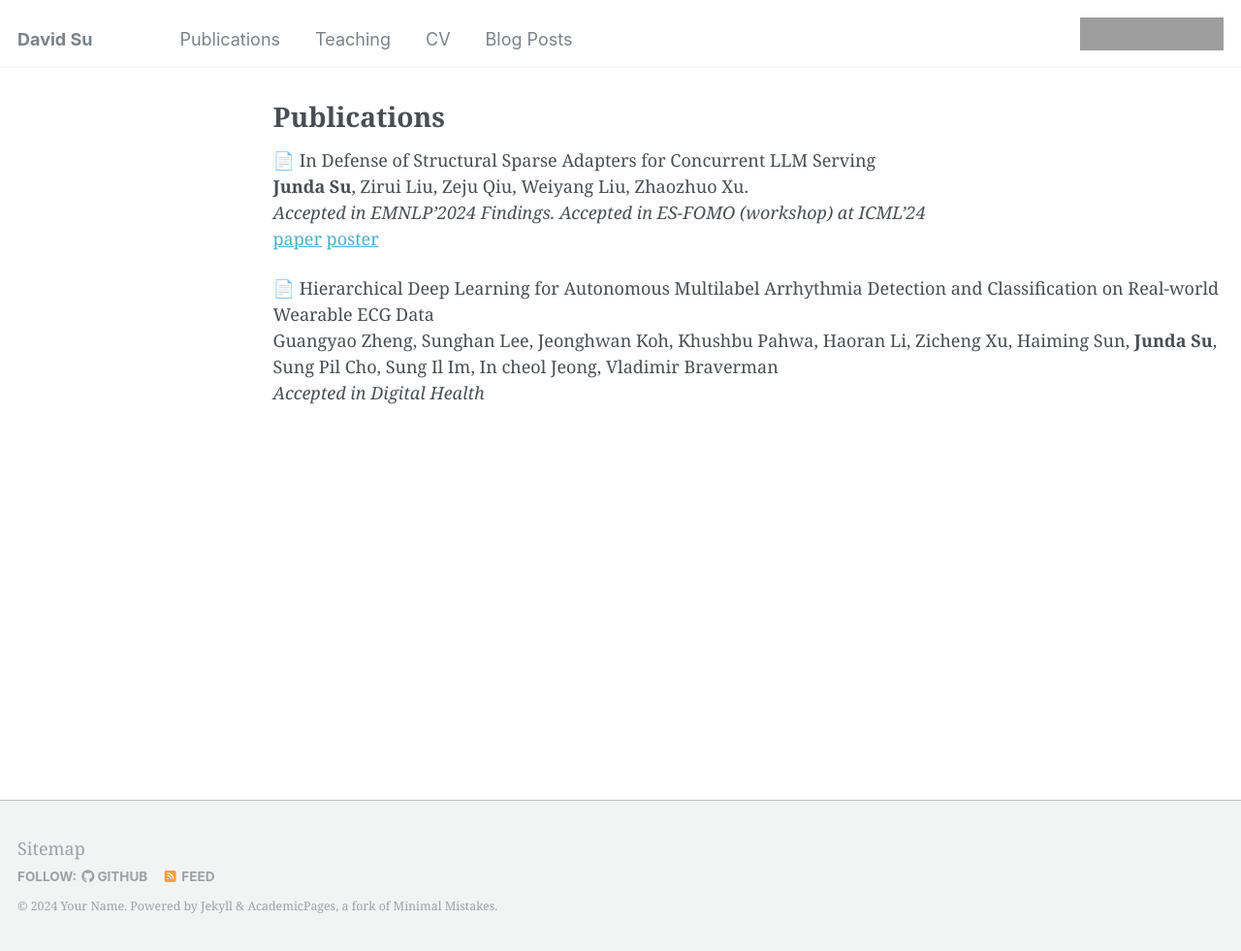
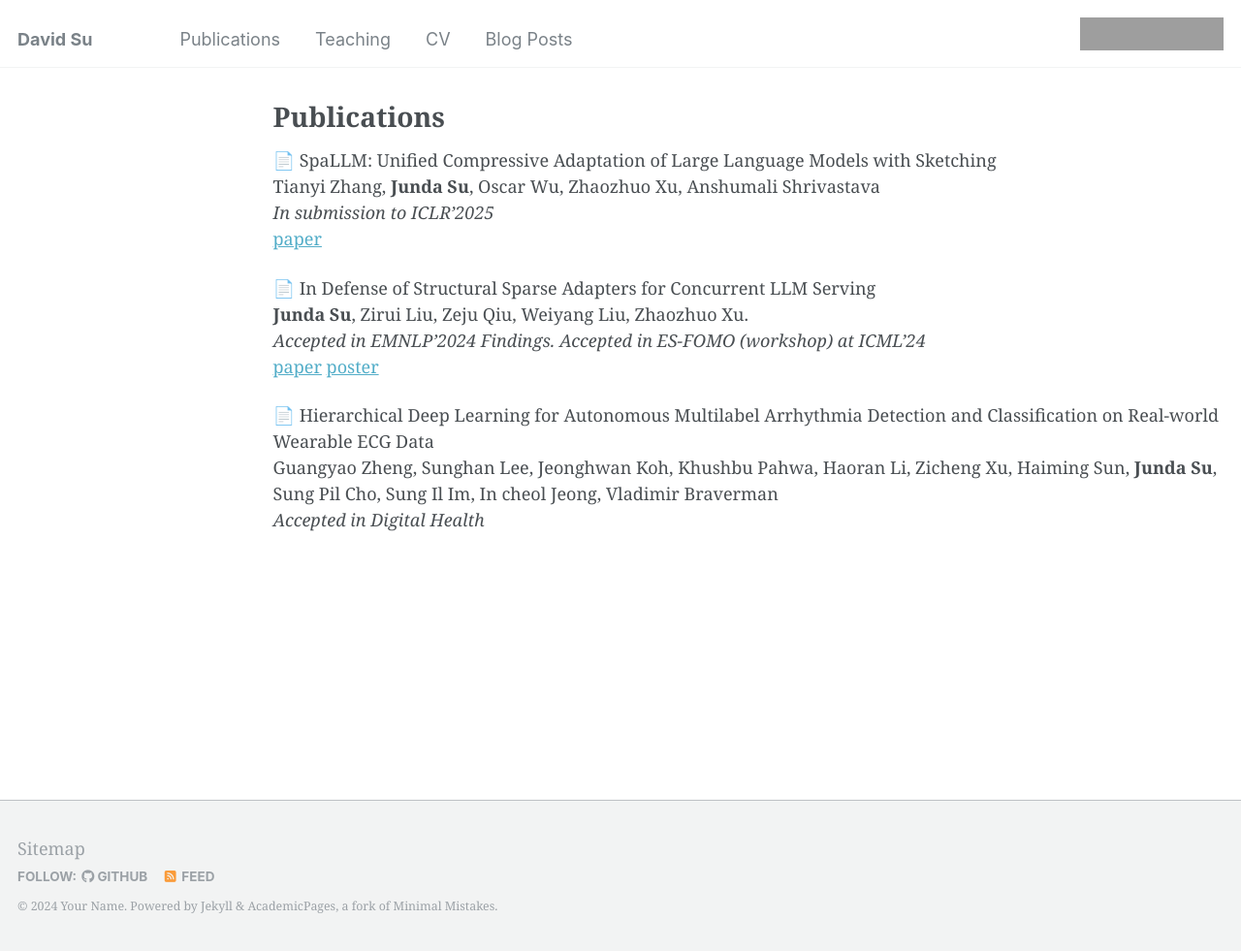
Before and after one commit to Davids048/Davids048.github.io, a Jekyll site: the page built from _pages/publications.md, in a window 1280 px wide and 981 px high. Shown: the whole window at 97% size. Built offline with Jekyll 4.4.1, drawn with Linux system fonts in a browser that asks for light colours; grey boxes are pictures that could not be loaded.

Commit message:
Update publication and CV

```diff
--- a/_pages/publications.md
+++ b/_pages/publications.md
@@ -15,6 +15,11 @@ author_profile: false
   {% include archive-single.html %}
 {% endfor %}
 
+📄 SpaLLM: Unified Compressive Adaptation of Large Language Models with Sketching \
+Tianyi Zhang, **Junda Su**, Oscar Wu, Zhaozhuo Xu, Anshumali Shrivastava \
+*In submission to ICLR'2025* \
+[paper](https://arxiv.org/abs/2410.06364)
+
 📄 In Defense of Structural Sparse Adapters for Concurrent LLM Serving \
 **Junda Su**, Zirui Liu, Zeju Qiu, Weiyang Liu, Zhaozhuo Xu. \
 *Accepted in EMNLP’2024 Findings. Accepted in ES-FOMO (workshop) at ICML’24*  \
```
Also changed, not shown: 1 other file.
